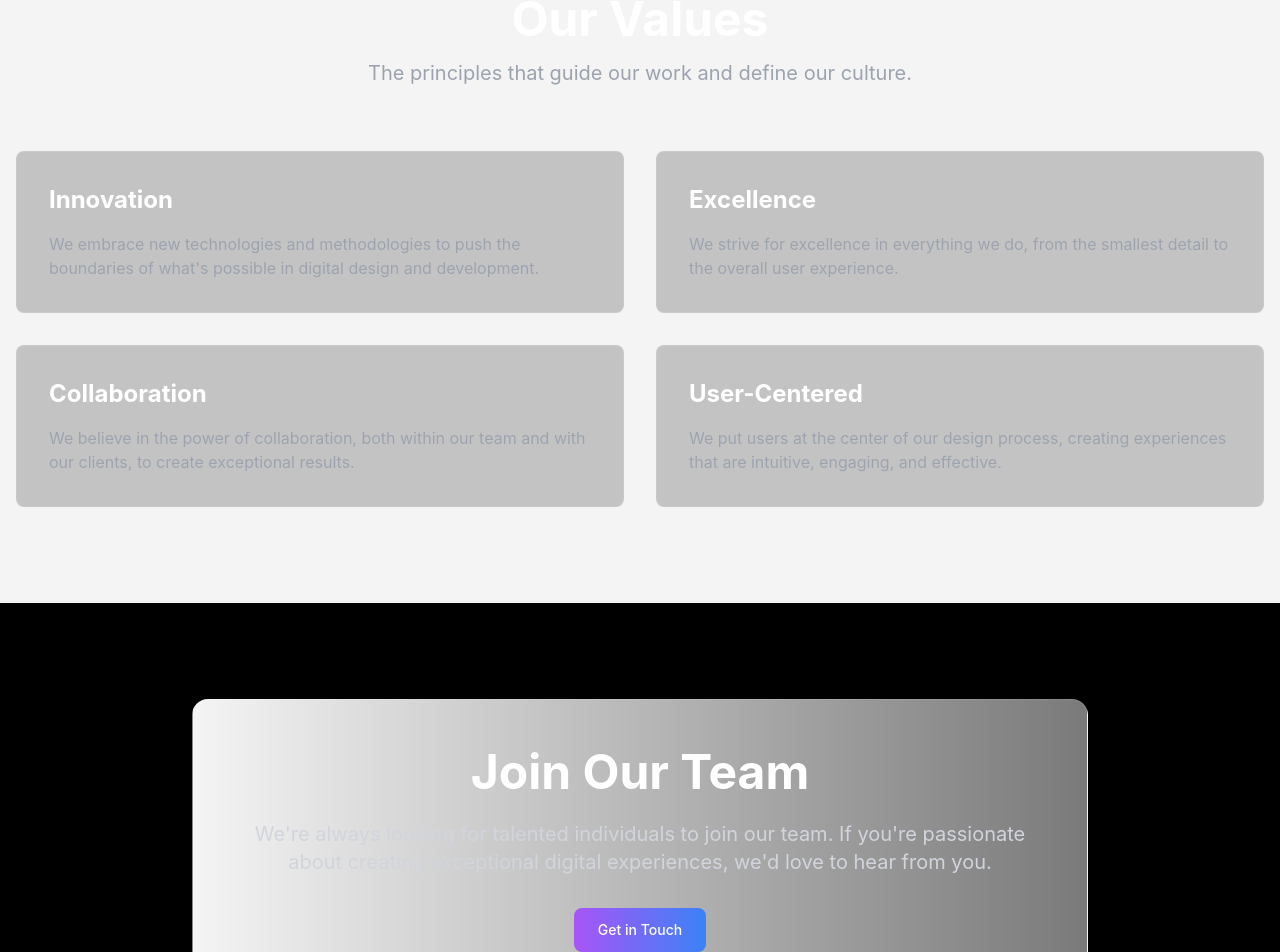
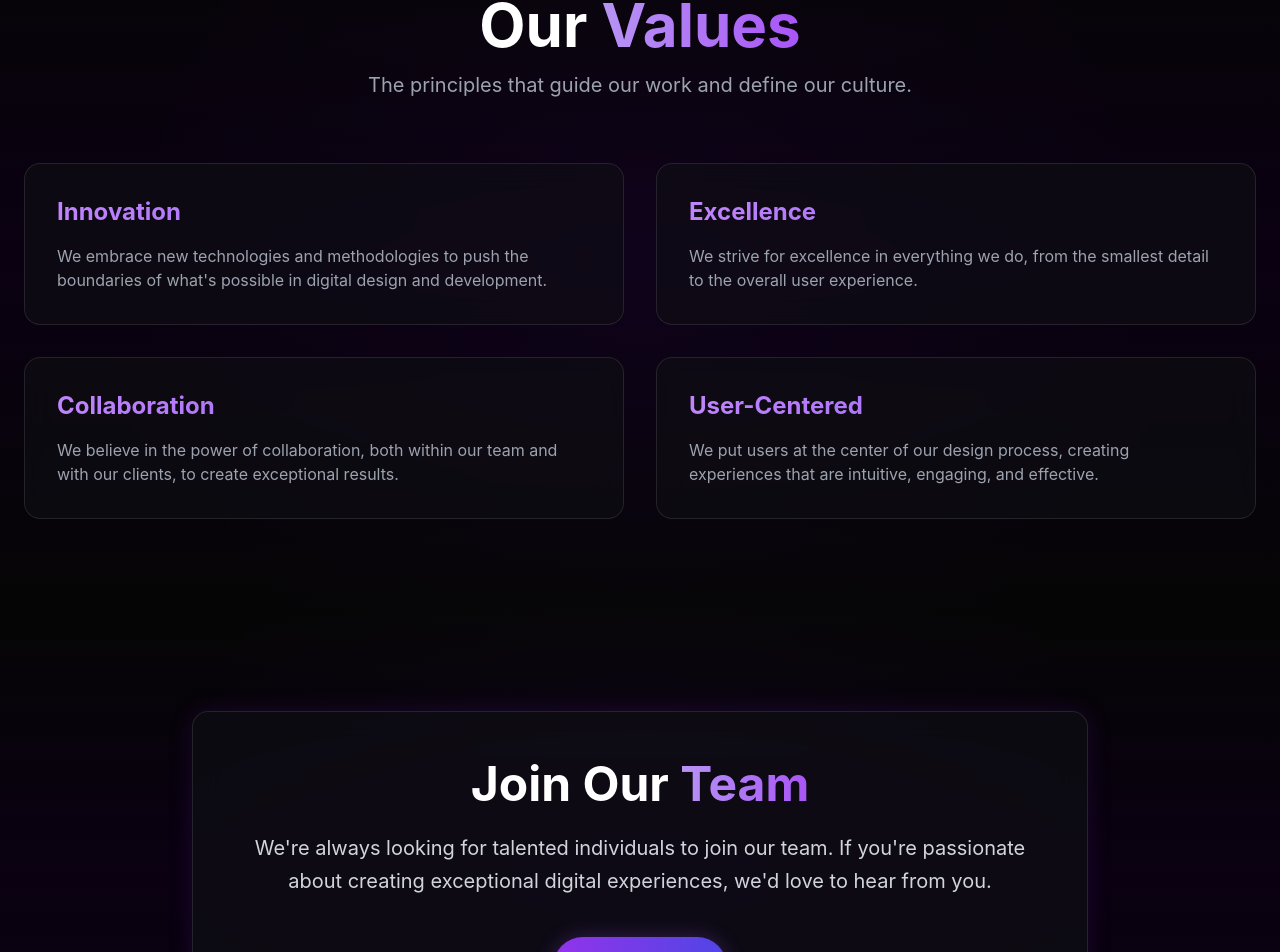
Before and after one commit to Elite8-Digital/elite8-digital, a React (Vite) app: page /#/about in a window 1280 px wide. Shown: the part 1987-2939 px from the top of the page. Built offline with nearby package versions, Linux system fonts and the light colour scheme.

Commit message:
Revamp About page with values and recruitment sections
Updated the About page with new sections for values and team recruitment, enhancing the overall layout and design.

```diff
--- a/src/pages/About.tsx
+++ b/src/pages/About.tsx
@@ -172,50 +172,72 @@ const About = () => {
 					</div>
 				</div>
 			</section> */}
+						{/* 🌑 OUR VALUES SECTION */}
+<section className="relative py-24 overflow-hidden bg-gradient-to-b from-[#050505] via-[#0a0012] to-[#050505] text-white">
+  {/* Subtle purple glow overlay */}
+  <div className="absolute inset-0 bg-[radial-gradient(circle_at_center,rgba(120,40,200,0.12)_0%,rgba(0,0,0,0)_70%)] opacity-40 pointer-events-none"></div>
 
-			<section className="py-24 bg-secondary">
-				<div className="container px-4 mx-auto">
+  <div className="container relative z-10 px-6 mx-auto">
+    {/* Heading */}
     <div
       className="reveal mb-16 text-center"
       ref={(el) => (revealRefs.current[11] = el)}
     >
-						<h2 className="text-3xl md:text-5xl font-bold mb-4">Our Values</h2>
-						<p className="text-xl text-gray-400 max-w-3xl mx-auto">
+      <h2 className="text-5xl md:text-6xl font-bold mb-4">
+        Our <span className="text-transparent bg-clip-text bg-gradient-to-r from-[#b794f4] to-[#a855f7]">Values</span>
+      </h2>
+      <p className="text-lg md:text-xl text-gray-400 max-w-3xl mx-auto">
         The principles that guide our work and define our culture.
       </p>
     </div>
 
+    {/* Values Grid */}
     <div className="grid grid-cols-1 md:grid-cols-2 gap-8">
       {values.map((value, index) => (
         <div
           key={value.title}
-								className="reveal p-8 rounded-lg border border-white/10 bg-black/20 backdrop-blur-sm"
           ref={(el) => (revealRefs.current[index + 12] = el)}
+          className="group relative p-8 rounded-2xl bg-[rgba(15,15,20,0.6)] border border-white/10 backdrop-blur-lg transition-all duration-500 hover:scale-105 hover:shadow-[0_0_25px_rgba(120,40,200,0.25)]"
         >
-								<h3 className="text-2xl font-bold mb-4">{value.title}</h3>
-								<p className="text-gray-400">{value.description}</p>
+          {/* Soft hover highlight */}
+          <div className="absolute inset-0 rounded-2xl bg-gradient-to-br from-[#3b0a45]/20 to-transparent opacity-0 group-hover:opacity-100 transition duration-500"></div>
+
+          <h3 className="text-2xl font-bold mb-4 text-transparent bg-clip-text bg-gradient-to-r from-[#c084fc] to-[#8b5cf6]">
+            {value.title}
+          </h3>
+          <p className="text-gray-400 text-base">{value.description}</p>
         </div>
       ))}
     </div>
   </div>
 </section>
 
-			<section className="py-24">
-				<div className="container px-4 mx-auto">
+{/* 🖤 JOIN OUR TEAM SECTION */}
+<section className="relative py-24 overflow-hidden bg-gradient-to-t from-[#050505] via-[#0a0012] to-[#050505] text-white">
+  <div className="absolute inset-0 bg-[radial-gradient(circle_at_center,rgba(120,40,200,0.12)_0%,rgba(0,0,0,0)_70%)] opacity-40 pointer-events-none"></div>
+
+  <div className="container relative z-10 px-6 mx-auto">
     <div
-						className="reveal max-w-4xl mx-auto text-center p-12 rounded-2xl bg-gradient-to-r from-secondary to-secondary/50 border border-white/10"
+      className="reveal max-w-4xl mx-auto text-center p-12 rounded-2xl bg-[rgba(15,15,20,0.7)] border border-white/10 backdrop-blur-lg shadow-[0_0_25px_rgba(120,40,200,0.15)]"
       ref={(el) => (revealRefs.current[16] = el)}
     >
-						<h2 className="text-3xl md:text-5xl font-bold mb-6">Join Our Team</h2>
-						<p className="text-xl text-gray-300 mb-8">
-							We're always looking for talented individuals to join our team. If you're passionate about creating exceptional digital experiences, we'd love to hear from you.
+      <h2 className="text-4xl md:text-5xl font-bold mb-6">
+        Join Our <span className="text-transparent bg-clip-text bg-gradient-to-r from-[#b794f4] to-[#a855f7]">Team</span>
+      </h2>
+      <p className="text-xl text-gray-300 mb-10 leading-relaxed">
+        We're always looking for talented individuals to join our team.
+        If you're passionate about creating exceptional digital experiences, we'd love to hear from you.
       </p>
-						<Link to="/contact" className="btn btn-primary btn-lg">
+      <Link
+        to="/contact"
+        className="inline-block px-8 py-4 text-lg font-semibold rounded-full bg-gradient-to-r from-purple-600 to-indigo-600 hover:from-purple-500 hover:to-indigo-500 transition-all duration-300 shadow-[0_0_20px_rgba(168,85,247,0.25)]"
+      >
         Get in Touch
       </Link>
     </div>
   </div>
 </section>
+
 		</MainLayout>
 	);
 };
```
Lines whose indentation alone changed are shown as unchanged.
